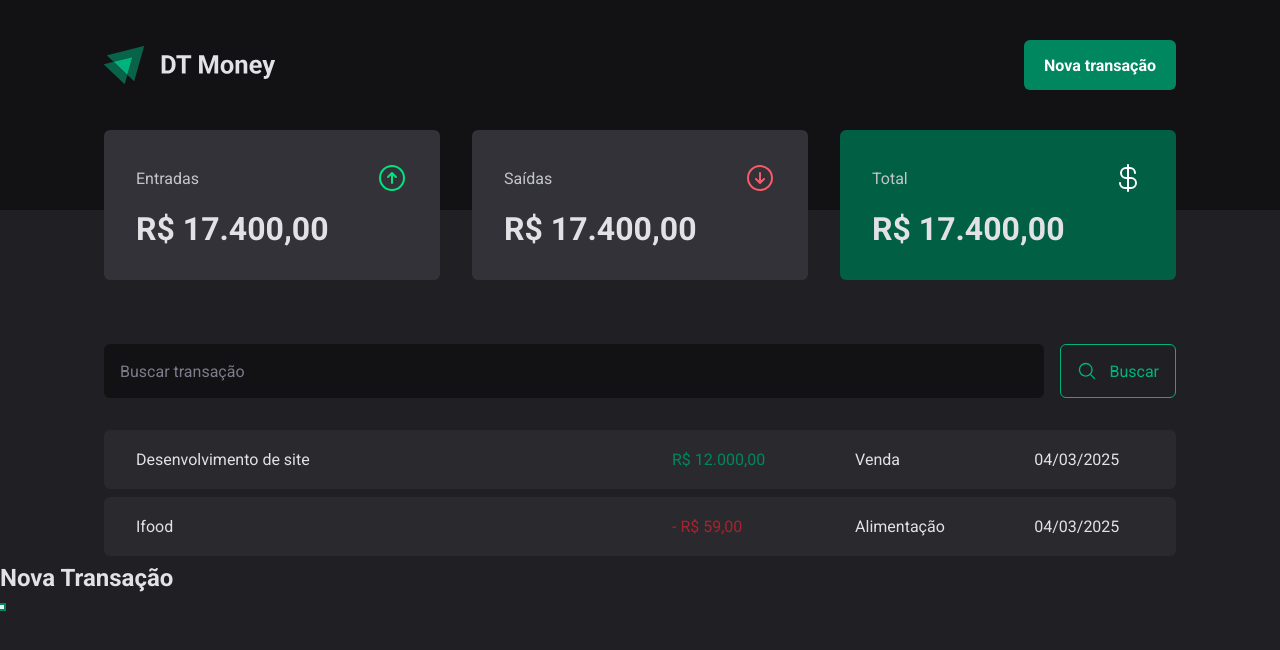
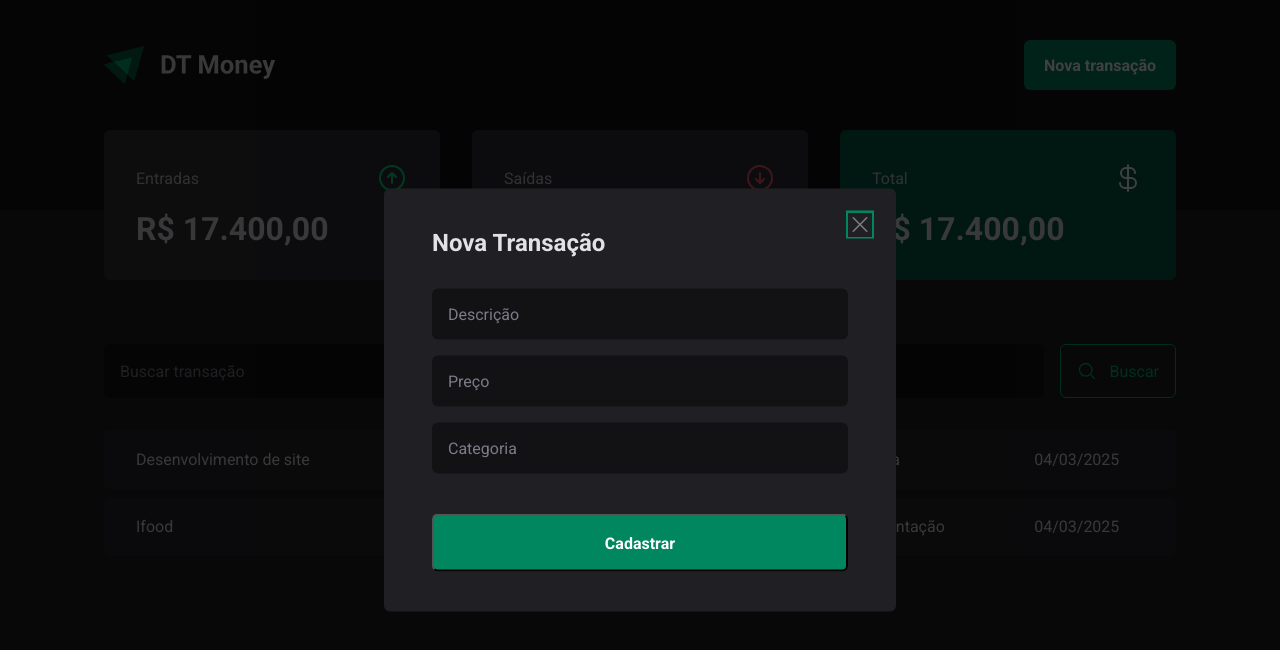
Before and after one commit to gabrielamenezes/dt-money, a React (Vite) app: page / in a window 1280 px wide. Both pictures are taken after a click on the button "Nova transação". Shown: the top 650 px of the page. Built offline with nearby package versions, Linux system fonts and the light colour scheme.

Commit message:
feat: add NewTransactionModal component for creating new transactions

```diff
--- /dev/null
+++ b/src/components/Header/NewTransactionModal/index.tsx
@@ -0,0 +1,25 @@
+import * as Dialog from "@radix-ui/react-dialog";
+import { CloseButton, Content, Overlay } from "./styles";
+import { X } from "@phosphor-icons/react";
+
+export const NewTransactionModal = () => {
+  return (
+    <Dialog.Portal>
+      <Overlay />
+      <Content>
+        <Dialog.Title>Nova Transação</Dialog.Title>
+        <CloseButton>
+          <X size={24} />
+        </CloseButton>
+
+        <form action="">
+          <input type="text" required placeholder="Descrição" />
+          <input type="number" required placeholder="Preço" />
+          <input type="text" required placeholder="Categoria" />
+
+          <button type="submit">Cadastrar</button>
+        </form>
+      </Content>
+    </Dialog.Portal>
+  );
+};
--- /dev/null
+++ b/src/components/Header/NewTransactionModal/styles.ts
@@ -0,0 +1,66 @@
+import * as Dialog from "@radix-ui/react-dialog";
+import styled from "styled-components";
+
+export const Overlay = styled(Dialog.Overlay)`
+  position: fixed;
+  width: 100vw;
+  height: 100vh;
+  background: rgba(0, 0, 0, 0.75);
+  inset: 0; // top, right, bottom, left (0)
+`;
+export const Content = styled(Dialog.Content)`
+  min-width: 32rem;
+  border-radius: 6px;
+  padding: 2.5rem 3rem;
+  background: ${(props) => props.theme["gray-800"]};
+  position: fixed;
+  top: 50%;
+  left: 50%;
+  transform: translate(-50%, -50%);
+
+  form {
+    margin-top: 2rem;
+    display: flex;
+    flex-direction: column;
+    gap: 1rem;
+
+    input {
+      border-radius: 6px;
+      border: 0;
+      background-color: ${(props) => props.theme["gray-900"]};
+      color: ${(props) => props.theme["gray-300"]};
+      padding: 1rem;
+
+      &::placeholder {
+        color: ${(props) => props.theme["gray-500"]};
+      }
+    }
+
+    button[type="submit"] {
+      margin-top: 1.5rem;
+      height: 58px;
+      background: ${(props) => props.theme["green-500"]};
+      color: ${(props) => props.theme["white"]};
+      font-weight: bold;
+      padding: 0 1.25rem;
+      border-radius: 6px;
+      cursor: pointer;
+
+      &:hover {
+        background: ${(props) => props.theme["green-700"]};
+        transition: background-color 0.2s;
+      }
+    }
+  }
+`;
+
+export const CloseButton = styled(Dialog.Close)`
+  position: absolute;
+  background: transparent;
+  border: 0;
+  top: 1.5rem;
+  right: 1.5rem;
+  cursor: pointer;
+  color: ${(props) => props.theme["gray-500"]};
+  line-height: 0;
+`;
--- a/src/components/Header/index.tsx
+++ b/src/components/Header/index.tsx
@@ -1,6 +1,7 @@
 import { HeaderContainer, HeaderContent, NewTransactionButton } from "./style";
 import logoImg from "../../assets/logo.svg";
 import * as Dialog from "@radix-ui/react-dialog";
+import { NewTransactionModal } from "./NewTransactionModal";
 export const Header = () => {
   return (
     <div>
@@ -12,13 +13,7 @@ export const Header = () => {
               <NewTransactionButton>Nova transação</NewTransactionButton>
             </Dialog.Trigger>
 
-            <Dialog.Portal>
-              <Dialog.Overlay className="overlay" />
-              <Dialog.Content className="content">
-                <Dialog.Title>Nova Transação</Dialog.Title>
-                <Dialog.Close />
-              </Dialog.Content>
-            </Dialog.Portal>
+            <NewTransactionModal />
           </Dialog.Root>
         </HeaderContent>
       </HeaderContainer>
```
